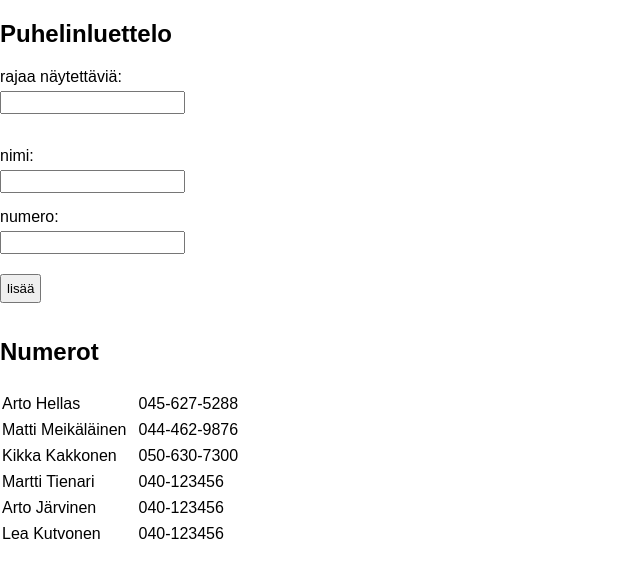
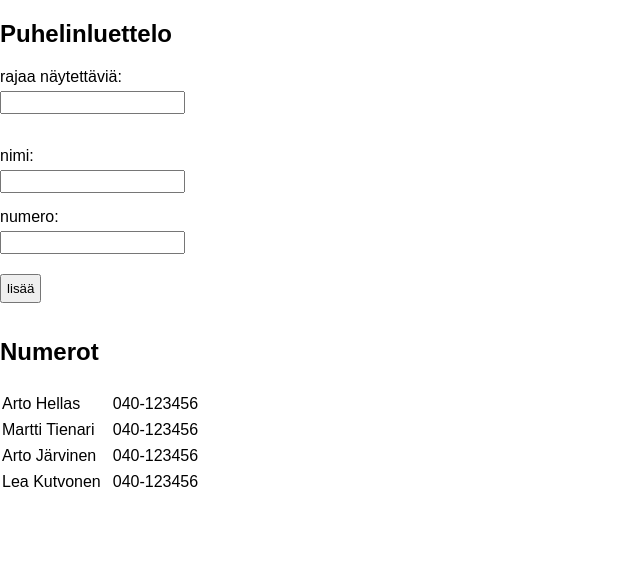
Before and after one commit to Duukkis8D/Full_Stack_Open_2018_osa_2, a React (Create React App) app in the folder exercise_2.6-2.11/: page / in a window 1280 px wide. Shown: the top 578 px of the page, without its empty margins (0-640 px from the left). Built offline with nearby package versions, Linux system fonts and the light colour scheme; data requests are answered from the project's data file; the HTML template or start-up script is replaced by a standard one.

Commit message:
Tehtävä 2.11 valmis

```diff
--- /dev/null
+++ b/exercise_2.6-2.11/db.json
@@ -0,0 +1,24 @@
+{
+  "persons": [
+    {
+      "name": "Arto Hellas",
+      "phone": "040-123456",
+      "id": 1
+    },
+    {
+      "name": "Martti Tienari",
+      "phone": "040-123456",
+      "id": 2
+    },
+    {
+      "name": "Arto Järvinen",
+      "phone": "040-123456",
+      "id": 3
+    },
+    {
+      "name": "Lea Kutvonen",
+      "phone": "040-123456",
+      "id": 4
+    }
+  ]
+}
--- a/exercise_2.6-2.11/package.json
+++ b/exercise_2.6-2.11/package.json
@@ -3,6 +3,8 @@
   "version": "0.1.0",
   "private": true,
   "dependencies": {
+    "axios": "^0.18.0",
+    "json-server": "^0.14.0",
     "react": "^16.4.2",
     "react-dom": "^16.4.2",
     "react-scripts": "1.1.5"
@@ -11,6 +13,7 @@
     "start": "react-scripts start",
     "build": "react-scripts build",
     "test": "react-scripts test --env=jsdom",
-    "eject": "react-scripts eject"
+    "eject": "react-scripts eject",
+    "server": "json-server -p3001 db.json"
   }
 }
--- a/exercise_2.6-2.11/src/App.js
+++ b/exercise_2.6-2.11/src/App.js
@@ -1,27 +1,31 @@
 import React from 'react';
+import axios from 'axios';
 import PersonsList from './components/PersonsList';
 import Filter from './components/Filter';
 import AddPerson from './components/AddPerson';
 import './App.css'
-import './components/Numbers.css';
+import './PersonsList.css';
 
 class App extends React.Component {
     constructor(props) {
         super(props);
         this.state = {
-            persons: [
-                { name: 'Arto Hellas', phone: '045-627-5288' },
-                { name: 'Matti Meikäläinen', phone: '044-462-9876'},
-                { name: 'Kikka Kakkonen', phone: '050-630-7300'},
-                { name: 'Martti Tienari', phone: '040-123456' },
-                { name: 'Arto Järvinen', phone: '040-123456' },
-                { name: 'Lea Kutvonen', phone: '040-123456' }
-            ],
+            persons: [],
             newName: '',
             newPhoneNumber: '',
             search: '',
             showAll: true
-        }
+        };
+    }
+
+    componentDidMount() {
+        console.log("did mount");
+        axios
+            .get("http://localhost:3001/persons")
+            .then(response => {
+                console.log("promise fullfilled");
+                this.setState({ persons: response.data });
+            });
     }
 
     addPerson = (event) => {
--- a/exercise_2.6-2.11/src/components/PersonsList.js
+++ b/exercise_2.6-2.11/src/components/PersonsList.js
@@ -10,10 +10,10 @@
         <table>
             <thead><tr><th></th></tr></thead>
             <tbody>
-                {persons.map(person => <tr key={person.name}>
+                { persons.map(person => <tr key={person.name}>
                                                 <td key={person.name}>{person.name}</td>
                                                 <td key={person.phone}>{person.phone}</td>
-                                       </tr>)}
+                                       </tr>) }
             </tbody>
         </table>
     )
```
Also changed, not shown: exercise_2.6-2.11/src/PersonsList.css (renamed from exercise_2.6-2.11/src/components/Numbers.css), 1 other file (tests, documents, lock files or other folders).
